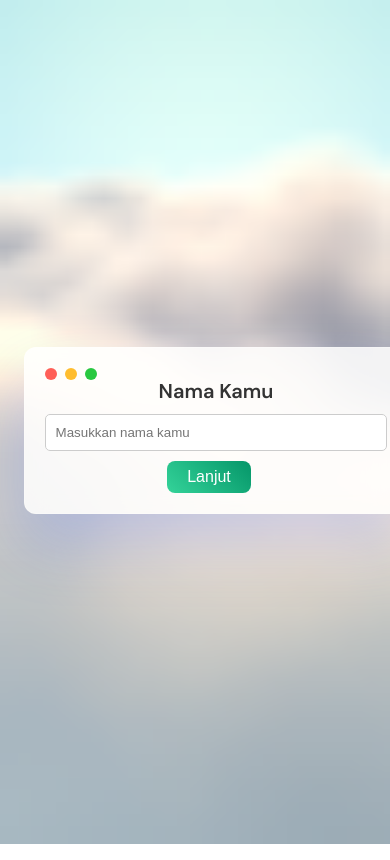
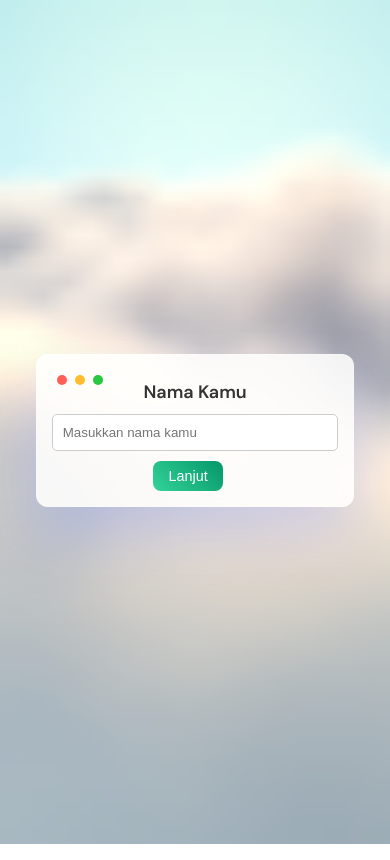
Before and after one commit to alyyfe/love-confession, a plain HTML site: page index.html in a window 390 px wide. Drawn offline with nearby package versions, Linux system fonts and the light colour scheme; animation ran at ten frames a second.

Commit message:
Update style.css

```diff
--- a/css/style.css
+++ b/css/style.css
@@ -145,3 +145,38 @@ body {
     font-family: "DM Sans", sans-serif;
     position: relative;
 }
+
+
+/* Responsif */
+@media (max-width: 600px) {
+
+    .card,
+    #cardquote {
+        max-width: 90%;
+
+        padding: 15px;
+    }
+
+    .macos span {
+        width: 10px;
+        height: 10px;
+    }
+
+    .card h2 {
+        font-size: 18px;
+    }
+
+    .card button {
+        padding: 7px 15px;
+        font-size: 0.9rem;
+    }
+
+    .button-container {
+        flex-direction: column;
+    }
+
+    .btn-yes,
+    .btn-no {
+        margin: 5px 0;
+    }
+}
```
